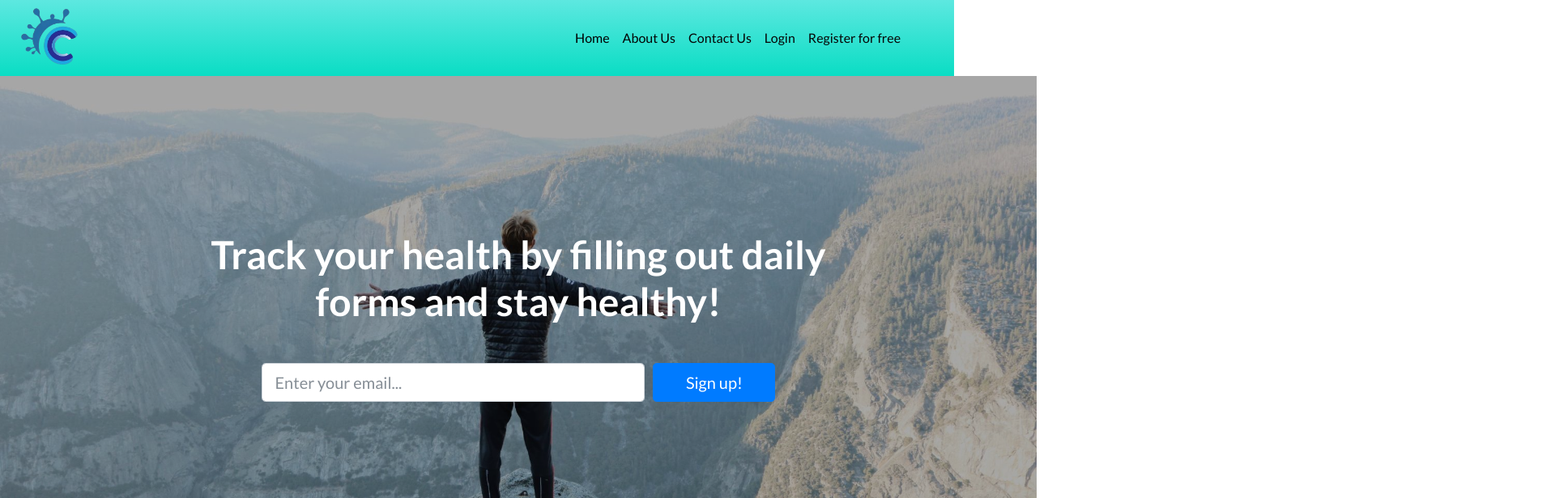
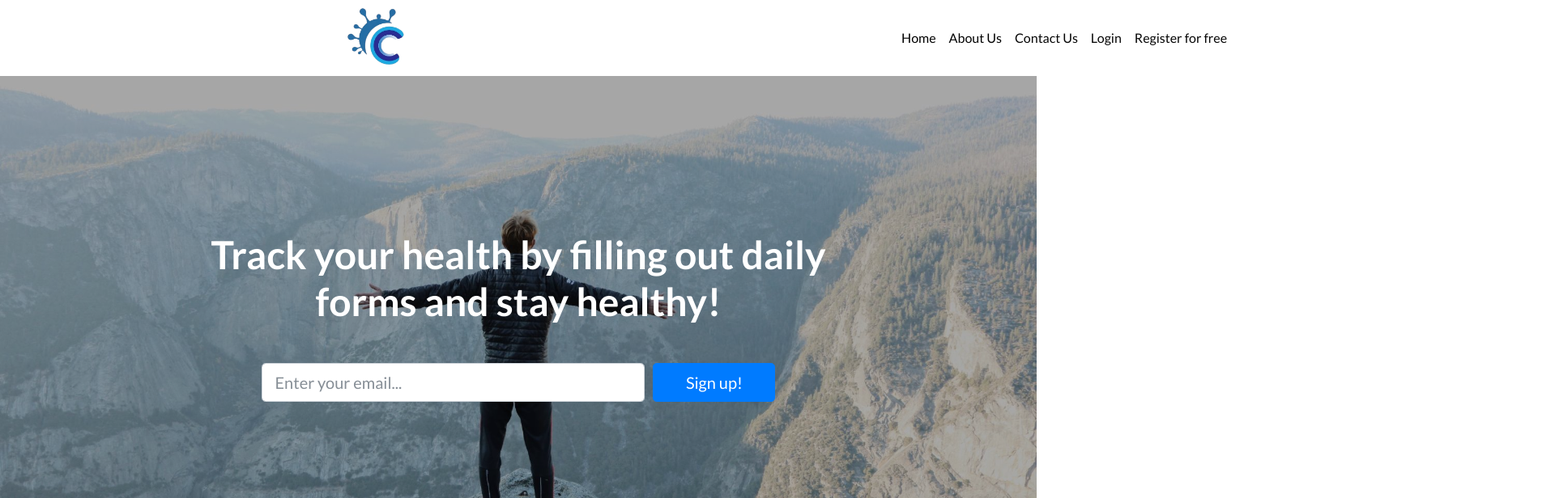
Before and after one commit to HarshVardhan12102002/Covidalityweb.github.io, a plain HTML site: page index.html in a window 1280 px wide. Shown: the top 616 px of the page at 81% size, 1920 px wide, since content can reach past the window. Drawn offline with nearby package versions, Linux system fonts and the light colour scheme.

Commit message:
Update index.html

```diff
--- a/index.html
+++ b/index.html
@@ -18,7 +18,7 @@
 </head>
 
 <body>
-    <nav class="navbar navbar-light navbar-expand-md navigation-clean navbar-inverse navbar-fixed-top" style="background: linear-gradient(rgb(93,232,224) 0%, rgb(10,221,196) 100%), rgba(31,32,33,0);width: 1194.2px;margin-left: -16px;">
+    <nav class="navbar navbar-light navbar-expand-md navigation-clean navbar-inverse navbar-fixed-top" style="background:white ;width: 2000.2px;margin-left: -16px;">
         <div class="container">
             <div><a class="navbar-brand" style="padding:0px;margin-left:0px;height:78px;" href="#"> <img class="img-fluid" src="assets/img/logo-removebg-preview.png" style="height: 72px;"></a><button data-toggle="collapse" class="navbar-toggler" data-target="#navcol-1" style="margin-left: 153px;"><span class="sr-only">Toggle navigation</span><span class="navbar-toggler-icon"></span></button></div>
             <div class="collapse navbar-collapse" id="navcol-1" style="margin-right: 16px;">
```
